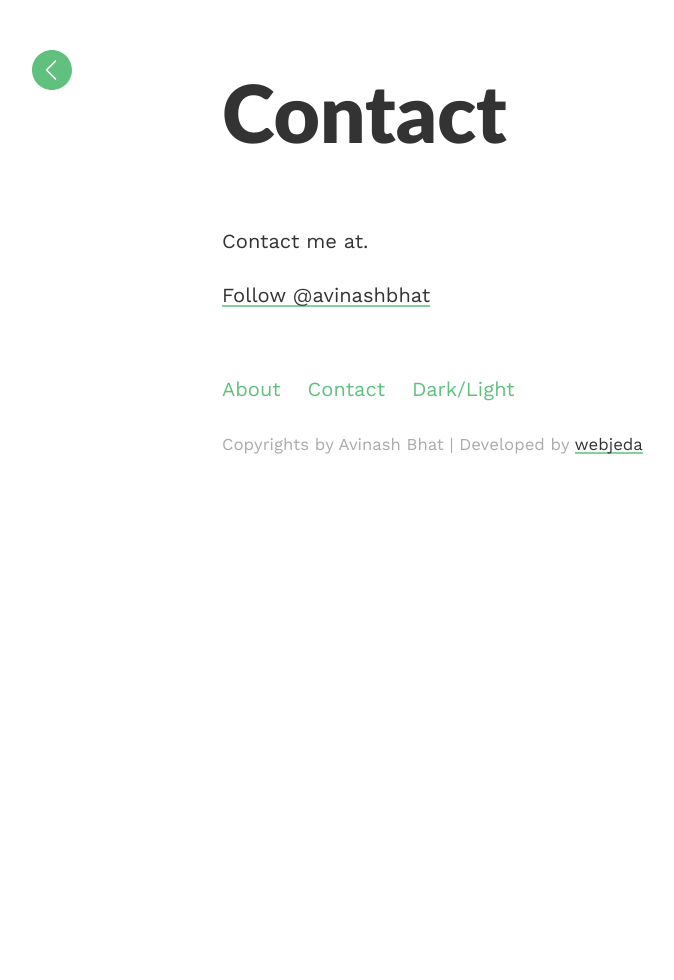
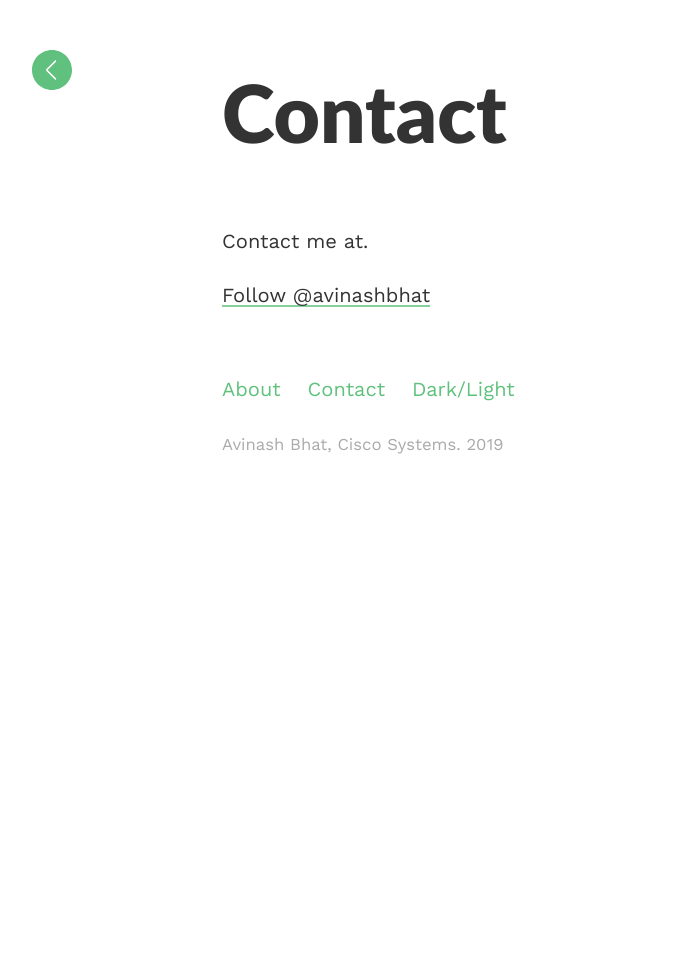
Before and after one commit to avinashbhat/avinashbhat.github.io, a Jekyll site: the page built from contact.md, in a window 1280 px wide. Shown: the whole page, without its empty margins (18-692 px from the left). Built offline with Jekyll 4.4.1, drawn with Linux system fonts in a browser that asks for light colours.

Commit message:
Changed the footer

```diff
--- a/_layouts/default.html
+++ b/_layouts/default.html
@@ -32,7 +32,7 @@
       <a href="{{site.baseurl}}/contact/">Contact</a>
       <a class="theme" onclick="theme()">Dark/Light</a>
     </div>
-    <p class="copy"><small>Copyrights by {{site.title}} | Developed by <a href="http://webjeda.com">webjeda</a></small></p>
+    <p class="copy"><small>Avinash Bhat, Cisco Systems. 2019</small></p>
   </footer>
   {% include analytics.html %}
 </body>
```
